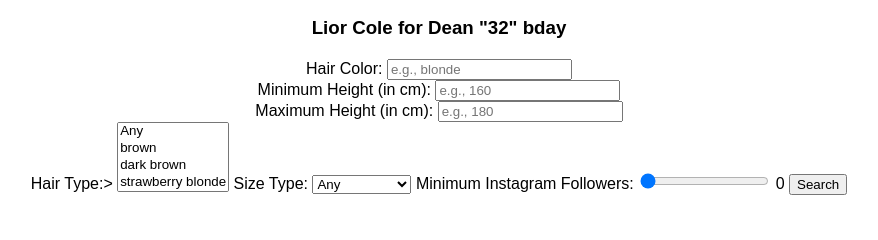
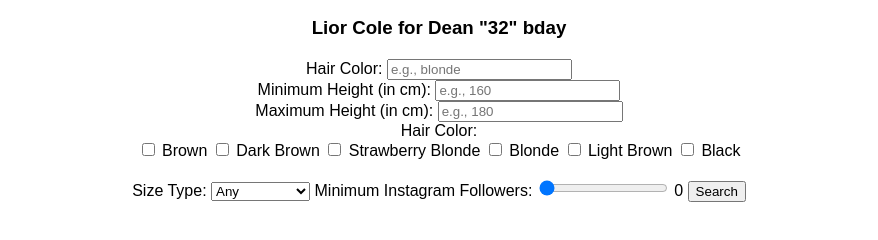
Before and after one commit to liorcole/AI-Casting-Director, a plain HTML site: page index.html in a window 1280 px wide. Shown: the part 60-300 px from the top of the page, without its empty margins (201-1079 px from the left). Drawn offline with Linux system fonts and the light colour scheme.

Commit message:
Update index.html

```diff
--- a/index.html
+++ b/index.html
@@ -24,16 +24,22 @@
         <input type="number" id="max-height-cm" name="max_height_cm" placeholder="e.g., 180">
         <br>
 
-        <label for="hair-type">Hair Type:</label>>
-        <select id="hair-type" name="hair-type" multiple>
-            <option value="">Any</option>
-            <option value="brown">brown</option>
-            <option value="dark-brown">dark brown</option>
-            <option value="strawberry-blonde">strawberry blonde</option>
-            <option value="blonde">blonde</option>
-            <option value="light-brown">light brown</option>
-            <option value="black">light brown</option>
-        </select>
+        <label for="hair-color">Hair Color:</label>
+        <div id="hair-color-checkboxes">
+            <input type="checkbox" id="brown" name="hair_color" value="brown">
+            <label for="brown">Brown</label>
+            <input type="checkbox" id="dark-brown" name="hair_color" value="dark-brown">
+            <label for="dark-brown">Dark Brown</label>
+            <input type="checkbox" id="strawberry-blonde" name="hair_color" value="strawberry-blonde">
+            <label for="strawberry-blonde">Strawberry Blonde</label>
+            <input type="checkbox" id="blonde" name="hair_color" value="blonde">
+            <label for="blonde">Blonde</label>
+            <input type="checkbox" id="light-brown" name="hair_color" value="light-brown">
+            <label for="light-brown">Light Brown</label>
+            <input type="checkbox" id="black" name="hair_color" value="black">
+            <label for="black">Black</label>
+        </div>
+        <br>
 
         <label for="size-type">Size Type:</label>
         <select id="size-type" name="size_type">
```
